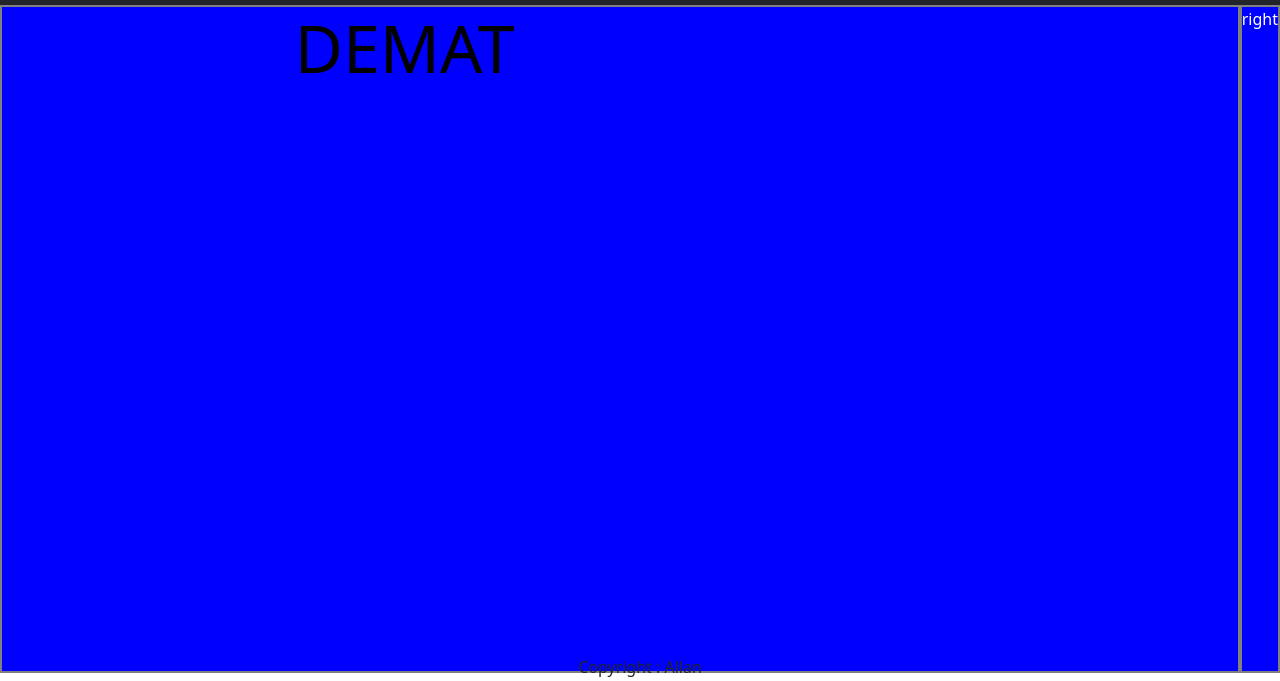
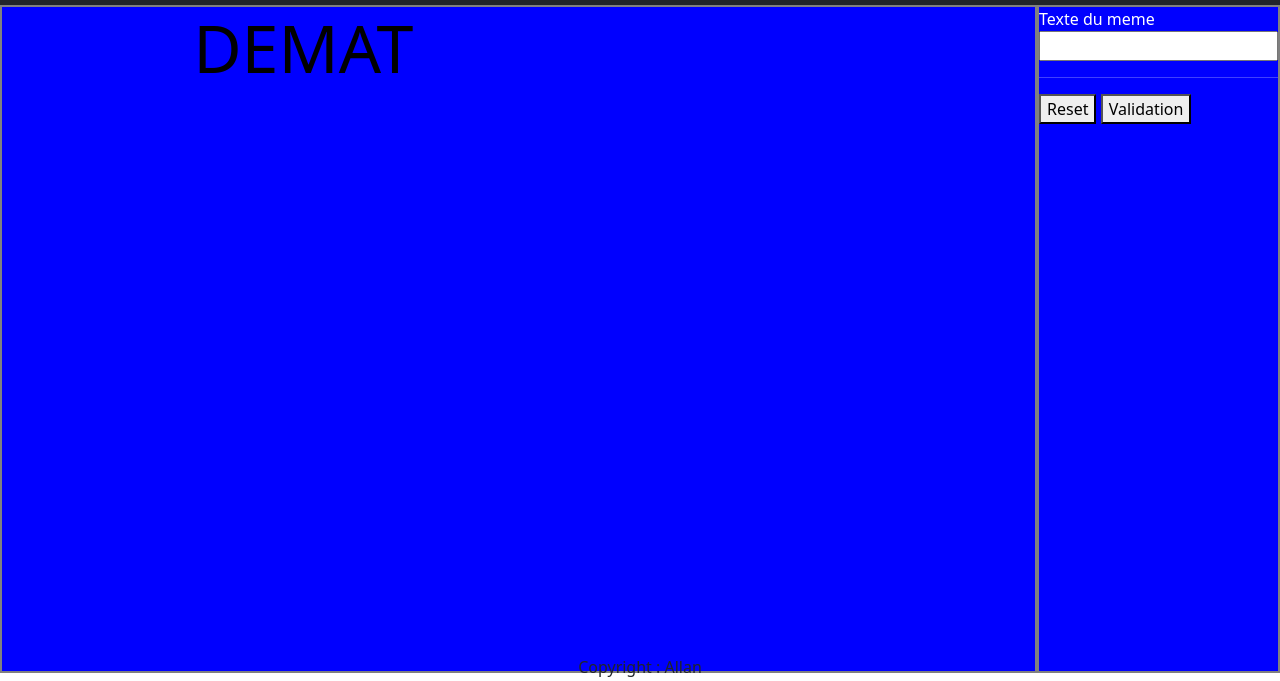
Before and after one commit to Wargrimm/2024-12-03_v2, a website: page index.html in a window 1280 px wide. Shown: the part 119-800 px from the top of the page. Drawn offline with nearby package versions, Linux system fonts and the light colour scheme.

Commit message:
champ de saisie

```diff
--- a/index.html
+++ b/index.html
@@ -61,7 +61,16 @@
             <!-- <circle cx="500" cy="500" r="250" fill="tomato" fill-opacity="0.7" /> -->
           </svg>
         </div>
-        <div id="editor-right">right</div>
+        <div id="editor-right">
+          <form>
+            <label for="editor_text">Texte du meme</label>
+            <br/>
+            <input type="text" name="text" id="editor_text" />
+            <hr/>
+            <button type="reset">Reset</button>
+            <button type="submit">Validation</button>
+          </form>
+        </div>
       </div>
     </div>
     <div id="footer">Copyright : Allan</div>
```
